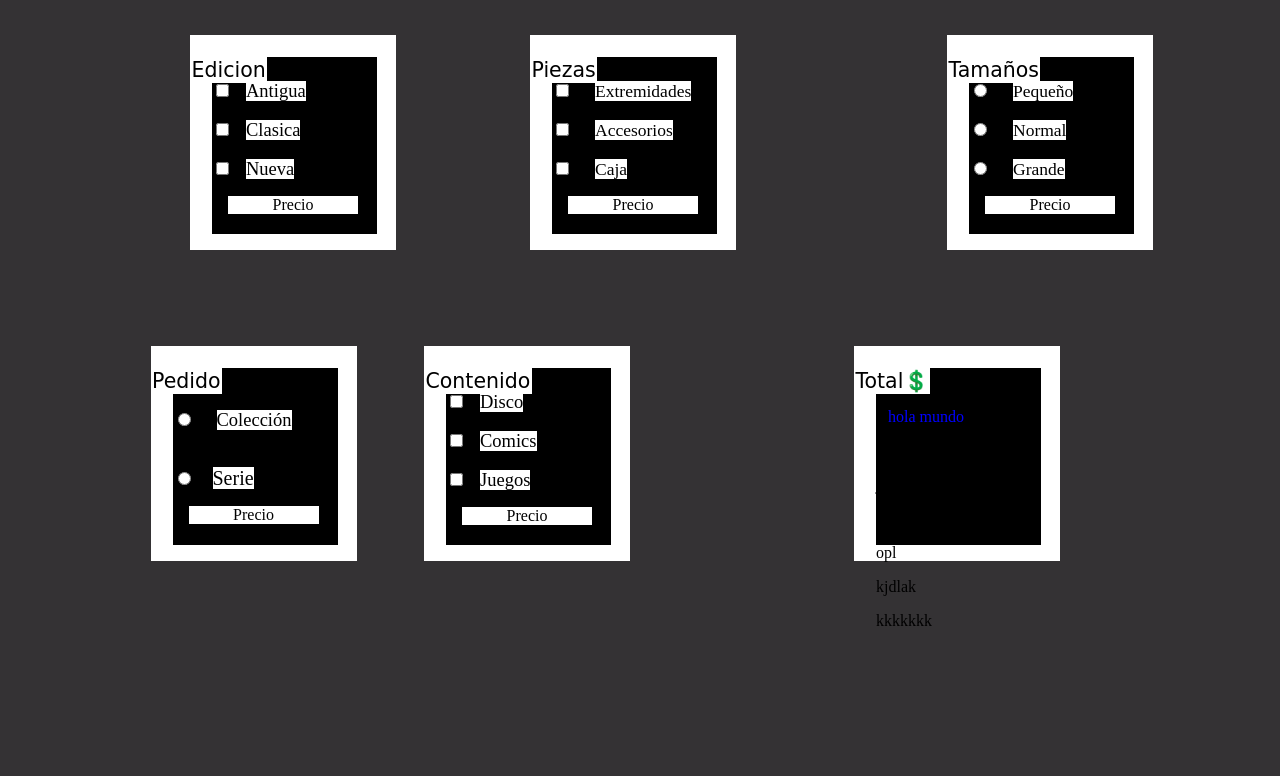
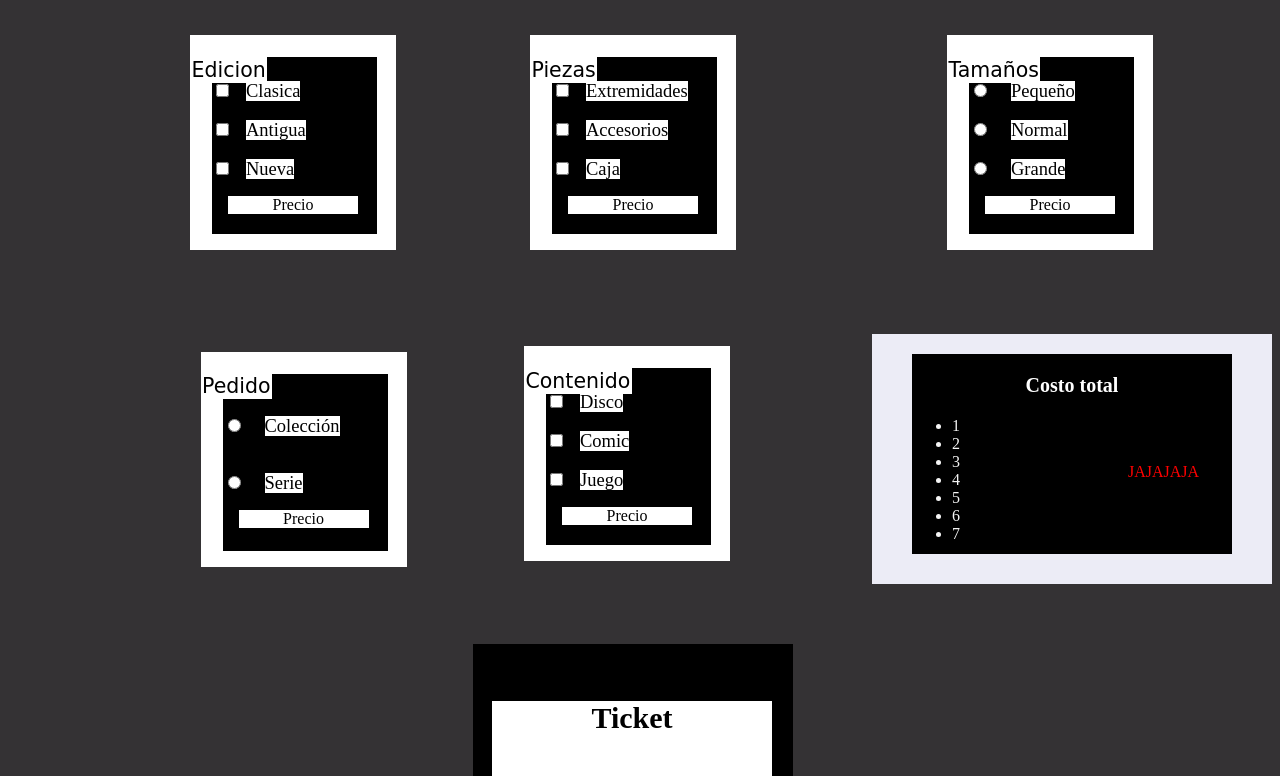
Before and after one commit to Herossac89/MIsfiguras, a plain HTML site: page Cotizador.html in a window 1280 px wide. Shown: the part 554-1330 px from the top of the page. Before the commit the page ends 1184 px from the top, so only its background shows below. Drawn offline with Linux system fonts and the light colour scheme.

Commit message:
REAJUSTE

```diff
--- a/CSS/cotizador.css
+++ b/CSS/cotizador.css
@@ -169,3 +169,40 @@ PENDIENTE
 .ocultar{
     display: none;
 }
+
+.cuenta{
+    margin-top: 20px;
+    margin-right: 20px;
+    margin-left: 20px;
+    width: 320px;
+    height: 200px;
+    background-color: rgb(0, 0, 0);
+
+}
+.commmtenido{
+    background-color: rgb(236, 236, 246);
+    width: 400px;
+    height: 250px;
+    margin-left: 130px;
+}
+.resumen{
+    margin-left: -399PX;
+    margin-top: 90PX;
+    margin-right: 0PX;
+    background-color: black;
+    width: 320px;
+    height: 450px;
+    align-items: center;
+    align-content: center;
+}
+.txtresumen{
+background-color: white;
+margin-top: 20px;
+width: 280px;
+margin-left: 19px;
+height: 380px;
+}
+.txtresumen h2{
+    text-align: center;
+    font-size: 30px;
+}
--- a/Cotizador.html
+++ b/Cotizador.html
@@ -42,76 +42,59 @@
                     <div class="marcadiv">
                         <div class="secc1"><label class="Tit1">Marca</label>
 
-                            <div class="opz"><input type="radio" name="opcionesrb1"
-                                    value="0"
-                                    id="valor1" >
+                            <div class="opz">
+                                <!--OPC1-->
+                                <input type="radio" name="respuestas01" value="2000" id="valor01">
 
-                                <label style="font-size: 17.5px;margin: 19px;" for="valor1">Hot toy's</label>
-
+                                <label style="font-size: 17.5px;margin: 19px;" for="valor01">Hot toy's</label>
                             </div>
                             <br>
 
-                            <div class="opz"><input type="radio" name="opcionesrb1"
-                                    value="0"
-                                    id="valor2">
-
-                                <label  style="font-size: 17.4px;margin: 15px;" for="valor2">Marvel legends</label>
-
+                            <div class="opz">
+                                <!--OPC2-->
+                                <input type="radio" name="respuestas01" value="300" id="valor02">
+                                <label style="font-size: 17.4px;margin: 15px;" for="valor02">Marvel legends</label>
                             </div>
                             <br>
 
-                            <div  class="opz"><input type="radio" name="opcionesrb1"
-                                    value="0"
-                                    id="valor3">
-
-                                <label style="margin: 17px;" for="valor3">Hasbro</label>
-
+                            <div  class="opz">
+                                <!--OPC3-->
+                                <input type="radio" name="respuestas01" value="100" id="valor03">
+                                <label style="margin: 17px;" for="valor03">Hasbro</label>
                             </div>
                             <div class="precio"><p id="txtprecio"> Precio</p></div>
                         </div>
-
                     </div>
-
-
                                 </div>
+                    <!--SECC2-->
                 <div
                     style="display: flex; flex-direction: column;align-items: center;">
 
                     <div class="marcadiv">
-                        <div class="secc1"><label class="Tit1">Tipo</label>
-                            <div  class="opz"><input type="radio" name="opcionesrb1"
-                                    value="0"
-                                    id="valor1">
+                        <div class="secc1">
 
-                                <label for="valor1">Articulados</label>
-
+                            <label class="Tit1">Tipo</label>
+                            <div  class="opz">
+                                   <!--OPC1-->
+                                   <input type="radio" name="respuestas02" value="350" id="valor04">
+                                   <label style="margin: 17px;" for="valor04">Estatua</label>
                             </div>
                             <br>
-
-                            <div  class="opz"><input type="radio" name="opcionesrb1"
-                                    value="0"
-                                    id="valor2">
-
-                                <label for="valor2">Estatua</label>
-
+                                  <!--OPC2-->
+                            <div  class="opz">
+                                <input type="radio" name="respuestas02" value="400" id="valor05">
+                                   <label style="margin: 17px;" for="valor05">Articulados</label>
                             </div>
                             <br>
-
-                            <div  class="opz"><input type="radio" name="opcionesrb1"
-                                    value="0"
-                                    id="valor3">
-
-                                <label for="valor3">Adorno</label>
-
+                            <div  class="opz">
+                                 <!--OPC3-->
+                                 <input type="radio" name="respuestas02" value="100" id="valor06">
+                                   <label style="margin: 17px;" for="valor06">Adorno</label>
                             </div>
-                            <div class="precio"><p id="txtprecio">  Precio</p></div>
-
+                            <div class="precio"><p id="txtprecio">Precio</p></div>
                         </div>
-
                     </div>
-
                 </div>
-
  <!--SECC3-->
  <div class="border">
         <div class="csscombobo">
@@ -128,7 +111,6 @@
             <img class="ocultar"  src="IMG/marvel_legendsselect_fantastic_4.jpg" alt="">
             <img class="ocultar" src="IMG/avengersfigures.jpg" alt="">
         </div>
-
         <br>
     </div></div>
                 <div></div>
@@ -136,9 +118,7 @@
             </div>
         </div>
     <br>
-
-
-        <!--EJEMPLO DE CHECKBOX-->
+        <!--secc4 CHECKBOX1-->
         <div style="display: flex;">
             <div
                 style="display: flex;width: 100%;justify-content: center;gap: 110px;align-items: center;margin-left: 170px;">
@@ -147,80 +127,56 @@
 
                     <div class="marcadiv">
                         <div class="secc1"><label class="Tit1">Edicion</label>
-                            <div  class="opz" ><input type="checkbox" name="opcionesrb1"
-                                    value="    "
-                                    id="valor1">
-
-                                <label for="valor1">Antigua</label>
-
+                            <div  class="opz" >
+                                 <!--OPC1-->
+                                 <input type="checkbox" name="respuestas04"value="  200  "id="valor010">
+                                 <label for="valor010">Clasica</label>
                             </div>
                             <br>
-
-                            <div  class="opz" ><input type="checkbox" name="opcionesrb1"
-                                    value="   "
-                                    id="valor2">
-
-                                <label for="valor2">Clasica</label>
-
+                            <div  class="opz" >
+                                 <!--OPC2-->
+                                 <input type="checkbox" name="respuestas04"value="  400  "id="valor011">
+                                 <label for="valor011">Antigua</label>
                             </div>
                             <br>
-
-                            <div class="opz"  >   <input type="checkbox" name="opcionesrb1"
-                                    value="0"
-                                    id="valor3">
-
-                                <label for="valor3">Nueva</label>
+                            <div class="opz"  >
+                                 <!--OPC3-->
+                                 <input type="checkbox" name="respuestas04"value="  200  "id="valor012">
+                                 <label for="valor012">Nueva</label>
 
                             </div>
                             <div class="precio"><p id="txtprecio"> Precio</p></div>
                         </div>
                         <br>
                     </div>
-
-
                                 </div>
-                                <!--Piezas seccion-->
-                <div
-                    style="display: flex; flex-direction: column;align-items: center;">
-
+                                <!--Piezas seccion5 check2-->
+                <div style="display: flex; flex-direction: column;align-items: center;">
                     <div class="marcadiv">
                         <div class="secc1"><label class="Tit1">Piezas</label>
-
-                            <div class="opz"><input type="checkbox" name="opcionesrb1"
-                                    value="0"
-                                    id="valor1">
-
-                                <label style="font-size: 17.5px;margin: 19px; "for="valor1">Extremidades</label>
-
+                            <div class="opz">
+                                 <!--OPC1-->
+                                 <input type="checkbox" name="respuestas05"value="  150  "id="valor013">
+                                 <label for="valor013">Extremidades</label>
                             </div>
-<br>
-
-                            <div><input type="checkbox" name="opcionesrb1"
-                                    value="0"
-                                    id="valor2">
-
-                                <label style="font-size: 17.5px;margin: 19px;" for="valor2">Accesorios</label>
-
+                            <br>
+                            <div class="opz">
+                             <!--OPC2-->
+                             <input type="checkbox" name="respuestas05"value="  200  "id="valor014">
+                             <label for="valor014">Accesorios</label>
                             </div>
-<br>
-
-                            <div><input type="checkbox" name="opcionesrb1"
-                                    value="0"
-                                    id="valor3">
-
-                                <label style="font-size: 17.5px;margin: 19px;" for="valor3">Caja</label>
-
+                            <br>
+                            <div class="opz">
+                        <!--OPC3-->
+                        <input type="checkbox" name="respuestas05"value="  50  "id="valor015">
+                        <label for="valor015">Caja</label>
                             </div>
-
                             <div class="precio"><p id="txtprecio">  Precio</p></div>
-
                         </div>
-
                     </div>
-
                 </div>
 
- <!--SECC5-->
+ <!--SECC6-->
 
 
  <div class=""
@@ -228,52 +184,37 @@
 <div class="movimientos">
  <div  class="marcadiv">
      <div   class="secc1"><label class="Tit1">Tamaños</label>
-         <div class="opz"><input type="radio" name="opcionesrb1"
-                 value="0"
-                 id="valor1">
 
-             <label style="font-size: 17.5px;margin: 19px;" for="valor1">Pequeño</label>
-
+         <div class="opz">
+            <!--PREGUNTA6-->
+             <!--OPC1-->
+             <input type="radio" name="respuestas06" value="150" id="valor016">
+             <label style="margin: 17px;" for="valor016">Pequeño</label>
          </div>
-<br>
-
-         <div><input type="radio" name="opcionesrb1"
-                 value="0"
-                 id="valor2">
-
-             <label style="font-size: 17.5px;margin: 19px;" for="valor2">Normal</label>
-
+            <br>
+         <div class="opz">
+            <!--opc2-->
+            <input type="radio" name="respuestas06" value="200" id="valor017">
+             <label style="margin: 17px;" for="valor017">Normal</label>
          </div>
-<br>
-
-         <div><input type="radio" name="opcionesrb1"
-                 value="0"
-                 id="valor3">
-
-             <label style="font-size: 17.5px;margin: 19px;" for="valor3">Grande</label>
-
+            <br>
+         <div class="opz">
+            <!--opc3-->
+            <input type="radio" name="respuestas06" value="350" id="valor018">
+             <label style="margin: 17px;" for="valor018">Grande</label>
          </div>
-
          <div class="precio"><p id="txtprecio">  Precio</p></div>
-
      </div>
-
  </div>
 </div>
 </div>
-
-
-
-
-
             </div>
         </div>
         <br>
         <br>
         <br>
         <br>
-
-        <!--SECCION6-->
+        <!--SECCION7-->
         <div style="display: flex;">
             <div
                 style="display: flex;width: 450px;justify-content: center;gap: 110px;align-items: center;margin-left: 87px;">
@@ -284,105 +225,82 @@
                         <div class="secc1"><label class="Tit1">Pedido</label>
                              <br>
                              <br>
-                            <div class="opz"><input type="radio" name="opcionesrb1"
-                                    value="0"
-                                    id="valor1" >
-
-                                <label style="font-size: 20pxpx;margin: 19px;" for="valor1">Colección</label>
-
+                            <div class="opz">
+                                <!--OPC1-->
+                                <input type="radio" name="respuestas07" value="300" id="valor019">
+                                <label style="margin: 17px;" for="valor019">Colección</label>
                             </div>
                             <br>
-<br>
-                            <div class="opz"><input type="radio" name="opcionesrb1"
-                                    value="0"
-                                    id="valor2">
-
-                                <label  style="font-size: 20px;margin: 15px;" for="valor2">Serie</label>
-
+                            <br>
+                            <div class="opz">
+                                <!--OPC2-->
+                                <input type="radio" name="respuestas07" value="700" id="valor020">
+                                <label style="margin: 17px;" for="valor020">Serie</label>
                             </div>
                             <div class="precio"><p id="txtprecio"> Precio</p></div>
                         </div>
                             </div>
-
-
                     </div>
-
-
                                 </div>
-                <div
-                    style="display: flex; flex-direction: column;align-items: center;">
+                                <!--seccion8 check3-->
+                <div style="display: flex; flex-direction: column;align-items: center;">
 
                     <div class="marcadiv">
                         <div class="secc1"><label class="Tit1">Contenido</label>
-                            <div  class="opz"><input type="checkbox" name="opcionesrb1"
-                                    value="0"
-                                    id="valor1">
+                            <br>
 
-                                <label for="valor1">Disco</label>
-
+                            <div  class="opz">
+                                        <!--OPC1-->
+                                        <input type="checkbox" name="respuestas08"value=" 200  "id="valor021">
+                                        <label for="valor021">Disco</label>
                             </div>
                             <br>
-
-                            <div  class="opz"><input type="checkbox" name="opcionesrb1"
-                                    value="0"
-                                    id="valor2">
-
-                                <label for="valor2">Comics</label>
-
+                            <div  class="opz">
+                                <!--OPC2-->
+                                <input type="checkbox" name="respuestas08"value="  400  "id="valor022">
+                                <label for="valor022">Comic</label>
                             </div>
                             <br>
+                                <!--OPC3-->
 
-                            <div  class="opz"><input type="checkbox" name="opcionesrb1"
-                                    value="0"
-                                    id="valor3">
-
-                                <label for="valor3">Juegos</label>
-
+                            <div  class="opz">
+                                <input type="checkbox" name="respuestas08"value="  150 "id="valor023">
+                                <label for="valor023">Juego</label>
                             </div>
                             <div class="precio"><p id="txtprecio">  Precio</p></div>
-
                         </div>
-
                     </div>
-
                 </div>
+                <div class="commmtenido">
                 <div style="display: flex;">
                     <div
                         style="display: flex;width: 630px;justify-content: center;gap: 110px;align-items: center;">
                         <div
                             style="display: flex; flex-direction: column;align-items: center;">
-
-                            <div class="marcadiv">
-                                <div class="secc1"><label class="Tit1">Total💲</label>
-                                     <p id="radio1" style="color: blue;margin-left: 12px;">hola mundo</p>
-                                     <p id="radio2">HOLAAA</p>
-                                     <P id="check1">jsjsjsj</P>
-                                     <p id="check2">lllll</p>
-                                     <p id="radio3">opl</p>
-                                     <p id="radio4">kjdlak</p>
-                                     <p id="check3">kkkkkkk</p>
-
+        <div class="cuenta">
+            <h3 style="color: white;text-align: center;font-size: 20px;">Costo total</h3>
+            <div class="precios"><ul>
+                <li class="costos" style="color: whitesmoke;">1</li>
+                <li class="costos" style="color: whitesmoke;">2</li>
+                <li class="costos" style="color: whitesmoke;">3</li>
+                <li class="costos" style="color: whitesmoke;">4</li>
+                <li class="costos" style="color: whitesmoke;">5</li>
+                <li class="costos" style="color: whitesmoke;">6</li>
+                <li class="costos" style="color: whitesmoke;">7</li>
+                <div style="color: red;margin-top: -80px;margin-left: 176px;">JAJAJAJA</div>
+            </ul>
+        </div>
 </div>
-
-
-
-
-
-            <!--<div class="secc2">
-
-                <label><input type="checkbox" id="cbox1" value="    " />
-                    Este es mi primer
-                    checkbox</label><br />
-
-                <input type="checkbox" id="cbox2" value="  " />
-                <label for="cbox2">Este es mi segundo checkbox</label>
-                <br>
-                <input type="checkbox" id="cbox3" value="   " />
-                <label for="cbox3">Este es mi tercer checkbox</label>
-
-            </div>-->
-
-
+</div>
+</div>
+</div>
+<div class="resumen">
+    <br>
+    <div class="txtresumen">
+        <h2>Ticket</h2>
+    </div>
+</div>
+</div>
 
 
 
```
